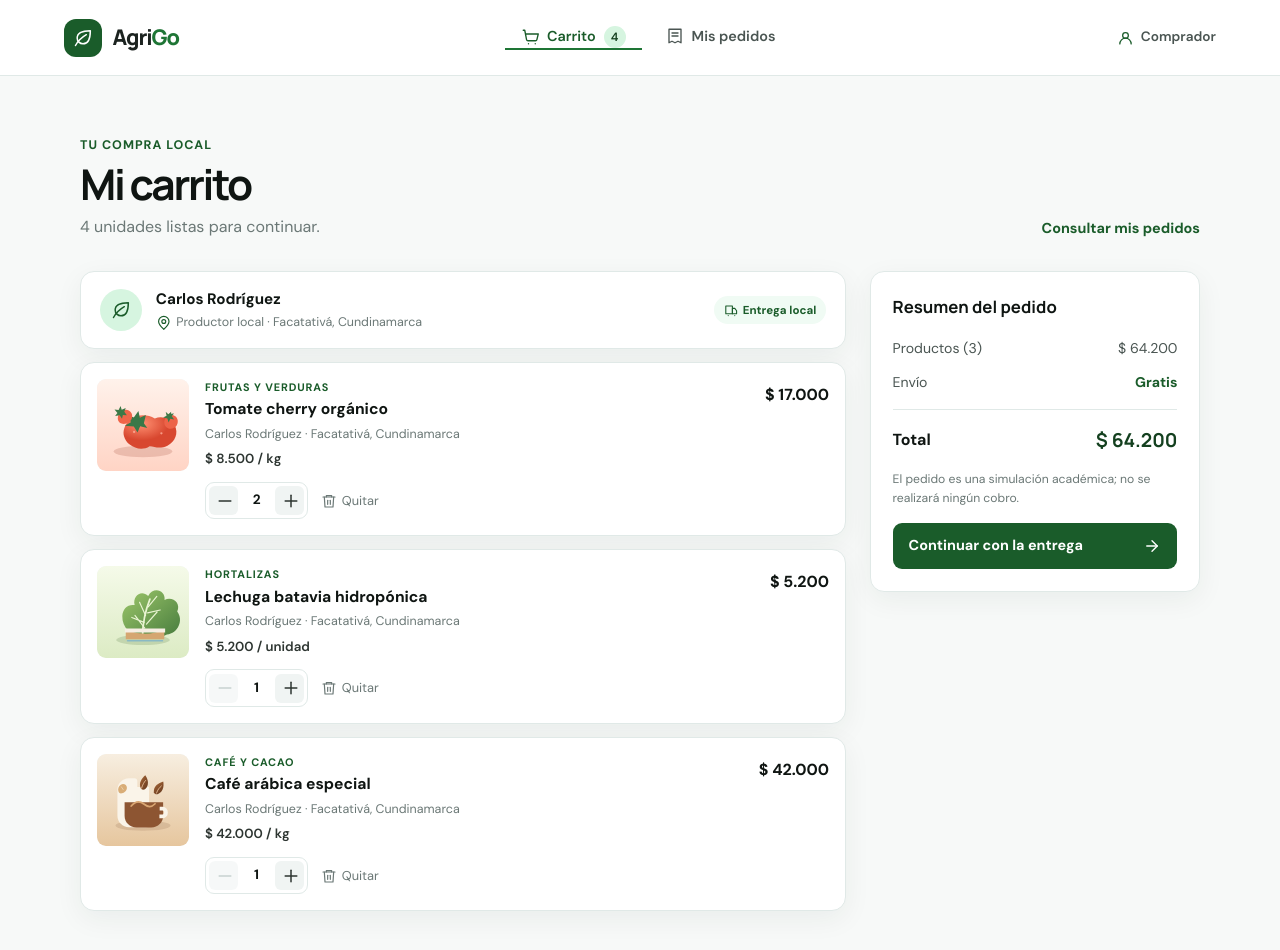
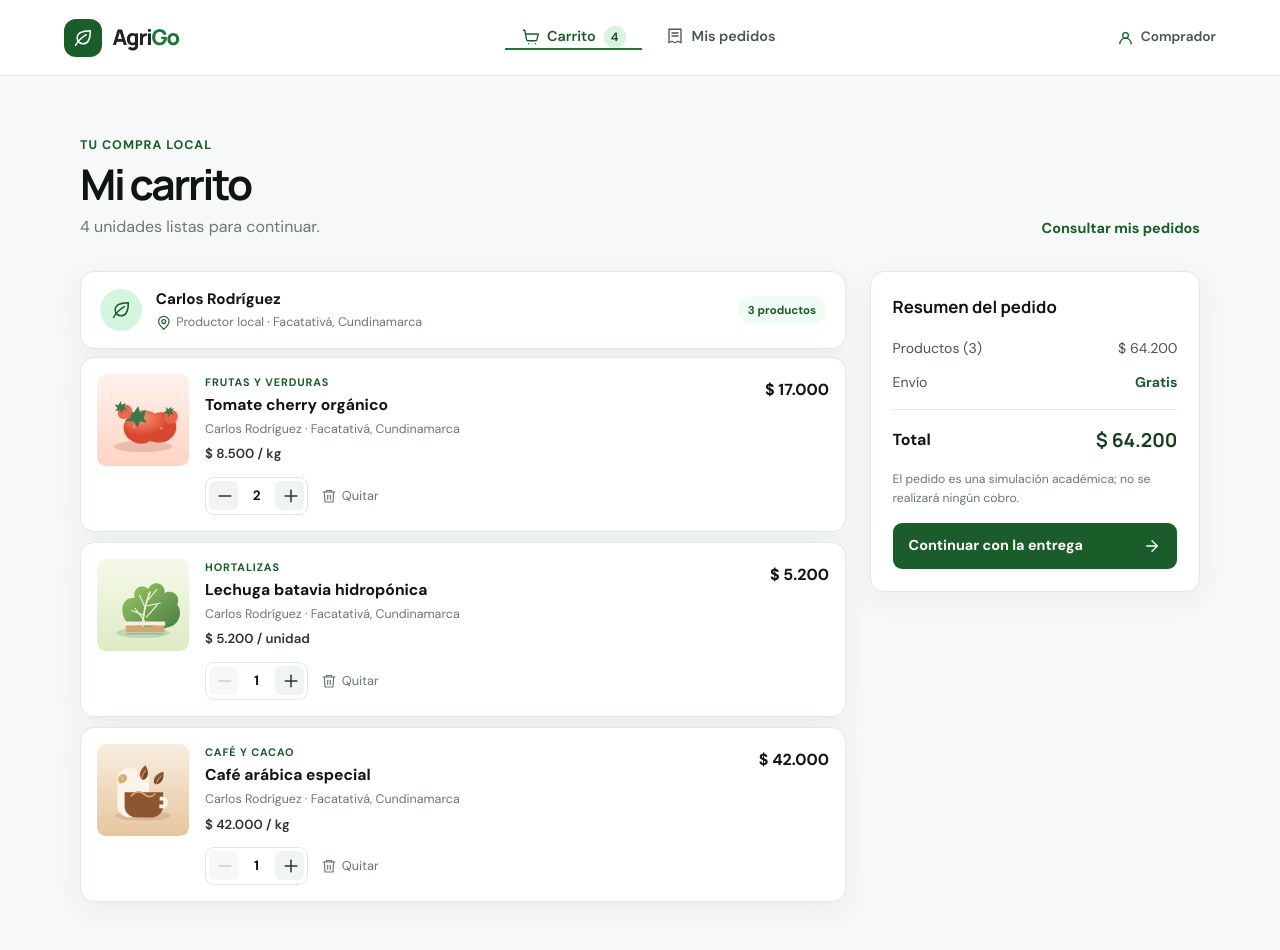
Before and after one commit to SebastianRosero16/AgriGo2.0, an Angular app: page /cart in a window 1280 px wide. Shown: the top 950 px of the page. Built offline with nearby package versions, Linux system fonts and the light colour scheme.

Commit message:
feat(cart): group sellers and restore demo products
Group cart items by producer and location, keep the prioritized product image stable as items are removed, and let users reload the sample cart after emptying it.

```diff
--- a/src/app/purchase/cart/cart.page.html
+++ b/src/app/purchase/cart/cart.page.html
@@ -17,22 +17,31 @@
   @if (cart().length > 0) {
     <div class="cart-layout">
       <div class="cart-list">
-        <article class="producer-card">
-          <div class="producer-mark"><app-icon name="leaf" /></div>
+        @for (group of sellerGroups(); track group.id) {
+          <section class="seller-group" [attr.aria-labelledby]="group.headingId">
+            <header class="producer-card">
+              <div class="producer-mark" aria-hidden="true"><app-icon name="leaf" /></div>
               <div class="producer-details">
-            <h2>Carlos Rodríguez</h2>
-            <p><app-icon name="mapPin" /> Productor local · Facatativá, Cundinamarca</p>
+                <h2 [id]="group.headingId">{{ group.producer }}</h2>
+                <p><app-icon name="mapPin" /> Productor local · {{ group.location }}</p>
               </div>
-          <span class="producer-status"><app-icon name="truck" /> Entrega local</span>
-        </article>
+              <span class="producer-status">
+                {{ group.items.length }}
+                {{ group.items.length === 1 ? 'producto' : 'productos' }}
+              </span>
+            </header>
 
-        @for (item of cart(); track item.product.id; let first = $first) {
+            <div class="seller-items">
+              @for (item of group.items; track item.product.id) {
                 <app-cart-item-card
                   [item]="item"
-            [priority]="first"
+                  [priority]="item.product.id === priorityProductId"
                   (quantityChange)="changeQuantity(item, $event)"
                   (remove)="removeItem(item)"
                 />
+              }
+            </div>
+          </section>
         }
       </div>
 
@@ -44,10 +53,16 @@
     </div>
   } @else {
     <div class="empty-state">
-      <div class="empty-icon"><app-icon name="cart" /></div>
+      <div class="empty-icon" aria-hidden="true"><app-icon name="cart" /></div>
       <h2>Tu carrito está vacío</h2>
-      <p>Cuando agregues productos, aparecerán aquí para que puedas revisar tu pedido.</p>
-      <a class="button button-primary" routerLink="/orders">Ver mis pedidos</a>
+      <p>
+        Este flujo usa productos de demostración. Vuelve a cargarlos para probar el carrito y
+        finalizar un pedido.
+      </p>
+      <button class="button button-primary" type="button" (click)="restoreDemoCart()">
+        <app-icon name="cart" />
+        Cargar carrito de ejemplo
+      </button>
     </div>
   }
 </section>
--- a/src/app/purchase/cart/cart.page.scss
+++ b/src/app/purchase/cart/cart.page.scss
@@ -11,7 +11,12 @@
 
 .cart-list {
   display: grid;
-  gap: 0.8rem;
+  gap: 1.2rem;
+}
+
+.seller-group {
+  display: grid;
+  gap: 0.5rem;
 }
 
 .producer-card {
@@ -60,8 +65,17 @@
   margin: 0;
 }
 
+.producer-details p app-icon {
+  flex: 0 0 auto;
+}
+
 .producer-details app-icon {
   color: var(--green-700);
+}
+
+.seller-items {
+  display: grid;
+  gap: 0.65rem;
 }
 
 .producer-status {
@@ -120,6 +134,7 @@
 
 .button {
   display: inline-flex;
+  gap: 0.55rem;
   min-height: 44px;
   align-items: center;
   justify-content: center;
@@ -133,6 +148,11 @@
 
 .button:hover {
   background: var(--green-800);
+}
+
+.button app-icon {
+  width: 1.1rem;
+  height: 1.1rem;
 }
 
 @media (max-width: 820px) {
--- a/src/app/purchase/cart/cart.page.ts
+++ b/src/app/purchase/cart/cart.page.ts
@@ -1,10 +1,19 @@
-import { Component, inject } from '@angular/core';
+import { Component, computed, inject } from '@angular/core';
 import { RouterLink } from '@angular/router';
 import { CartItemCard } from '../../shared/cart-item-card/cart-item-card.component';
 import { AppIcon } from '../../shared/icons/app-icon.component';
 import { OrderSummary } from '../../shared/order-summary/order-summary.component';
+import { INITIAL_CART } from '../purchase.data';
 import { CartItem } from '../purchase.models';
 import { PurchaseStore } from '../purchase.store';
+
+interface SellerGroup {
+  readonly id: string;
+  readonly headingId: string;
+  readonly producer: string;
+  readonly location: string;
+  readonly items: readonly CartItem[];
+}
 
 @Component({
   imports: [CartItemCard, AppIcon, OrderSummary, RouterLink],
@@ -17,6 +26,28 @@ export class CartPage {
 
   protected readonly cart = this.purchaseStore.cart;
   protected readonly itemCount = this.purchaseStore.cartCount;
+  protected priorityProductId = this.cart()[0]?.product.id;
+  protected readonly sellerGroups = computed(() => {
+    const groups = new Map<
+      string,
+      { headingId: string; producer: string; location: string; items: CartItem[] }
+    >();
+
+    for (const item of this.cart()) {
+      const { producer, location } = item.product;
+      const id = JSON.stringify([producer, location]);
+      const group = groups.get(id) ?? {
+        headingId: `seller-${groups.size}`,
+        producer,
+        location,
+        items: [],
+      };
+      group.items.push(item);
+      groups.set(id, group);
+    }
+
+    return Array.from(groups, ([id, group]): SellerGroup => ({ id, ...group }));
+  });
 
   protected changeQuantity(item: CartItem, change: -1 | 1): void {
     this.purchaseStore.changeQuantity(item.product.id, change);
@@ -25,4 +56,9 @@ export class CartPage {
   protected removeItem(item: CartItem): void {
     this.purchaseStore.removeItem(item.product.id);
   }
+
+  protected restoreDemoCart(): void {
+    this.priorityProductId = INITIAL_CART[0].product.id;
+    this.purchaseStore.restoreDemoCart();
+  }
 }
--- a/src/app/purchase/purchase.store.ts
+++ b/src/app/purchase/purchase.store.ts
@@ -52,6 +52,22 @@ export class PurchaseStore {
 
   removeItem(productId: string): void {
     this.saveCart(this.cart().filter((item) => item.product.id !== productId));
+  }
+
+  restoreDemoCart(): boolean {
+    const demoCart = INITIAL_CART.map((item) => ({
+      ...item,
+      product: { ...item.product },
+    }));
+    if (!this.persist(CART_STORAGE_KEY, demoCart)) {
+      this.persistenceNotice.set(
+        'No fue posible cargar los productos de ejemplo en este navegador.',
+      );
+      return false;
+    }
+
+    this.cart.set(demoCart);
+    return true;
   }
 
   createOrder(shippingDetails: PlaceOrderInput): OrderCreationResult {
```
Also changed, not shown: 1 other file (tests, documents, lock files or other folders). Lines whose indentation alone changed are shown as unchanged.
